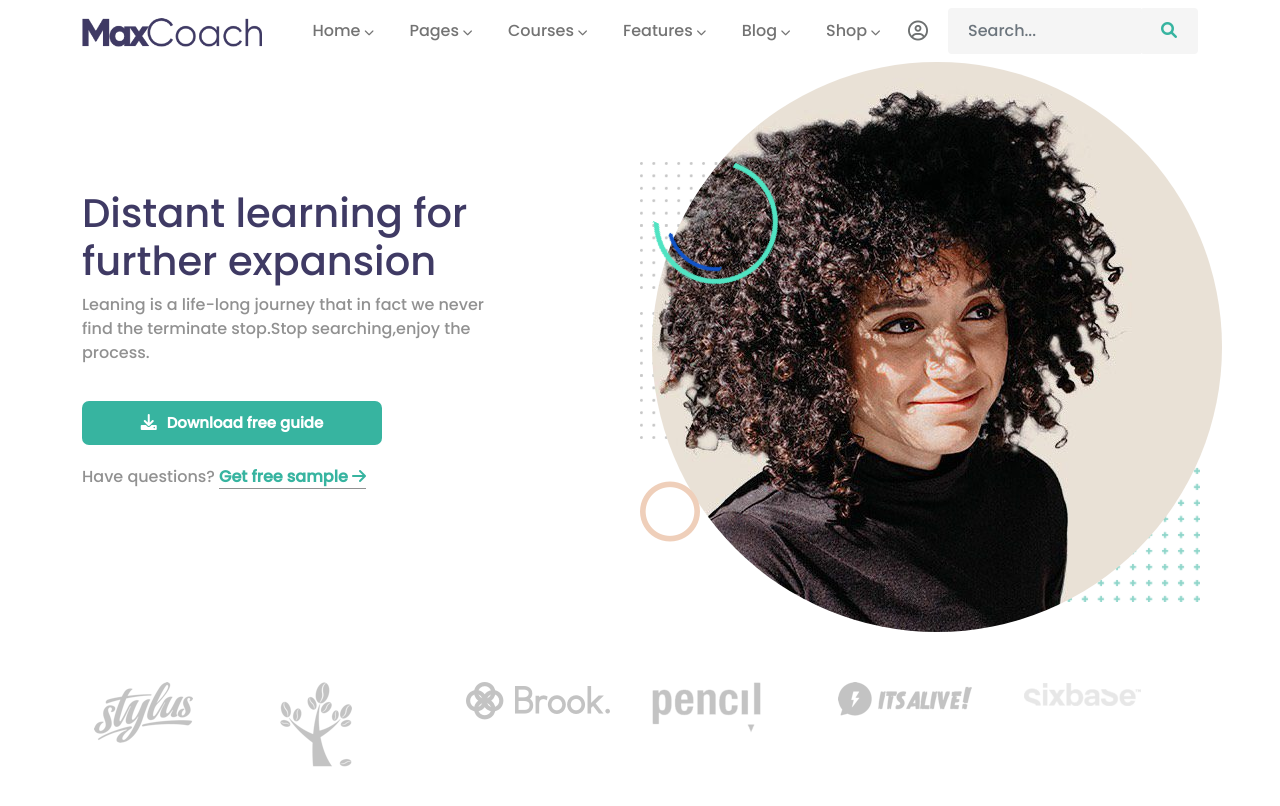
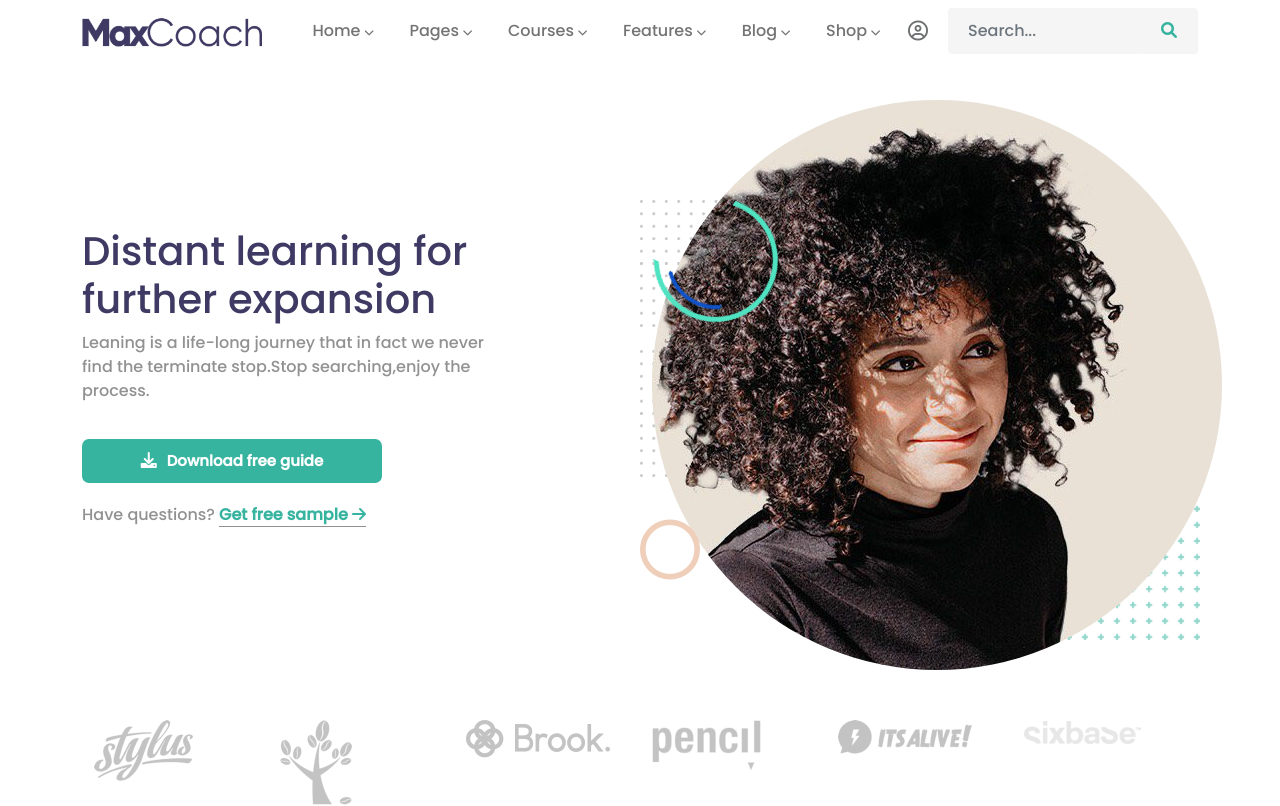
Before and after one commit to Rorins/proj-html-vuejs, a Vue app: page / in a window 1280 px wide. Shown: the top 806 px of the page. Built offline with nearby package versions, Linux system fonts and the light colour scheme.

Commit message:
Added sticky top and button

```diff
--- a/src/components/Footer.vue
+++ b/src/components/Footer.vue
@@ -49,6 +49,12 @@
                 <i class="far fa-copyright"></i>
                 Maxcoach,All Rights Reserved
             </span>
+            <!--ARROW BUTTON-->
+            <a href="">
+                <div class="arrow_button d-flex align-items-center justify-content-center">
+                <i class="fas fa-arrow-up"></i>
+                </div>
+            </a>
             </div>
         </div>
 
@@ -83,6 +89,7 @@ data(){
 /*FOOTER*/
 footer{
     background-color:#f8f8f8;
+    position:relative;
     div{
         padding:30px 0;
     }
@@ -101,6 +108,7 @@ ul{
             }
     }
 }
+/*SOCIAL*/
 .social a{
     padding-right:20px;
     i{
@@ -112,5 +120,14 @@ ul{
     color:$tertiary-color;
 }
 }
+.arrow_button{
+    width: 60px;
+    height:60px;
+    border-radius: 50%;
+    background-color:$primary-color;
+    position:absolute;
+    right:10px;
+    color:white;
+}
 
 </style>
--- a/src/components/Header.vue
+++ b/src/components/Header.vue
@@ -2,7 +2,7 @@
   <header>
 
 <!--NAVBAR-->
-<nav class="navbar navbar-expand-lg navbar-light">
+<nav class="navbar fixed-top navbar-expand-lg navbar-light">
 <div class="container">
 
 <!--lOGO-->
--- a/src/styles/globals.scss
+++ b/src/styles/globals.scss
@@ -7,3 +7,7 @@
   box-sizing: border-box;
   font-family: $font-primary;
 }
+
+body {
+  padding-top: 100px;
+}
```
